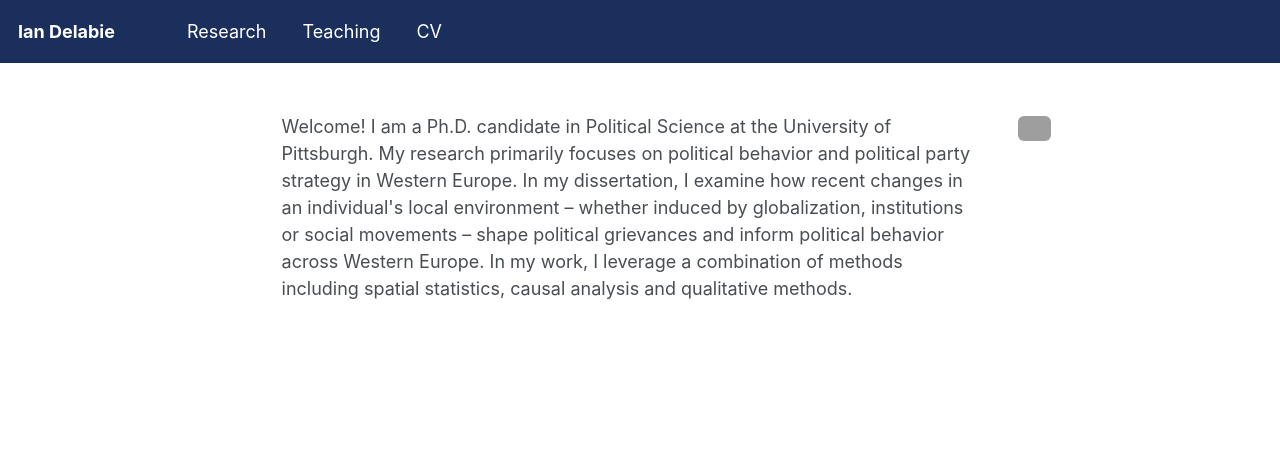
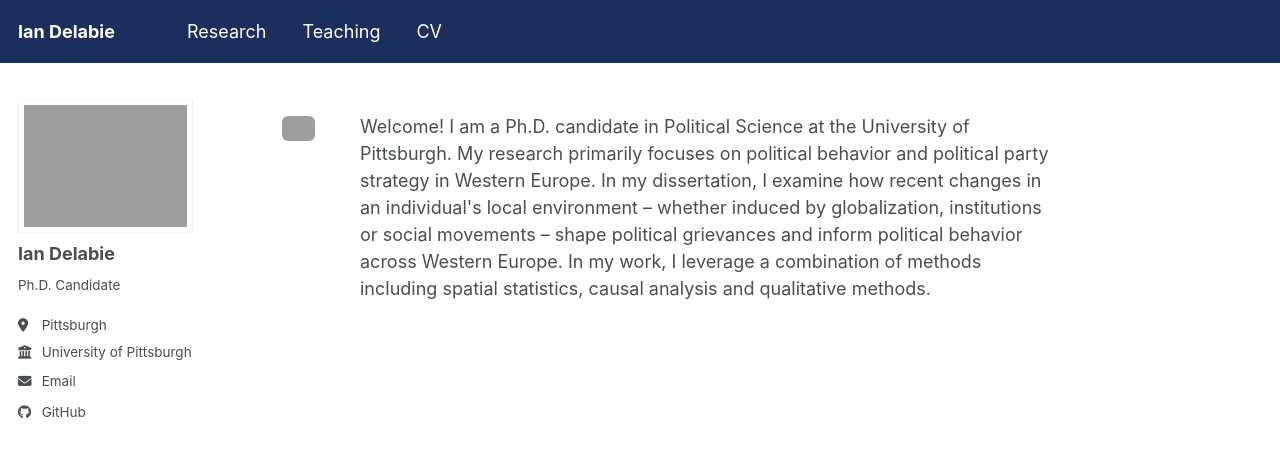
Before and after one commit to idelabie/idelabie.github.io, a Jekyll site: the page built from index.md, in a window 1280 px wide. Shown: the top 457 px of the page. Built offline with Jekyll 4.4.1, drawn with Linux system fonts in a browser that asks for light colours; a script bundle is joined from its source files by our own code; library files that are not in the unit come from our copies.

Commit message:
Update index.md

```diff
--- a/index.md
+++ b/index.md
@@ -1,19 +1,14 @@
 ---
 layout: single
 title: ""
-author_profile: false
+author_profile: true
 ---
 
 <div class="home-intro">
+  <div class="home-intro__photo">
+    <img src="{{ site.url }}/images/IMG_0648.jpg" alt="Ian Delabie">
+  </div>
   <div class="home-intro__text">
     <p>Welcome! I am a Ph.D. candidate in Political Science at the University of Pittsburgh. My research primarily focuses on political behavior and political party strategy in Western Europe. In my dissertation, I examine how recent changes in an individual's local environment – whether induced by globalization, institutions or social movements – shape political grievances and inform political behavior across Western Europe. In my work, I leverage a combination of methods including spatial statistics, causal analysis and qualitative methods.</p>
   </div>
-  <div class="home-intro__photo">
-    <img src="{{ site.url }}/images/IMG_0648.jpg" alt="Ian Delabie">
-  </div>
 </div>
-
-<div class="home-intro__links">
-  <a href="mailto:imd35@pitt.edu" class="btn btn--pill"><i class="fas fa-envelope"></i> Email</a>
-  <a href="https://github.com/idelabie" class="btn btn--pill"><i class="fab fa-github"></i> GitHub</a>
-</div>
```
